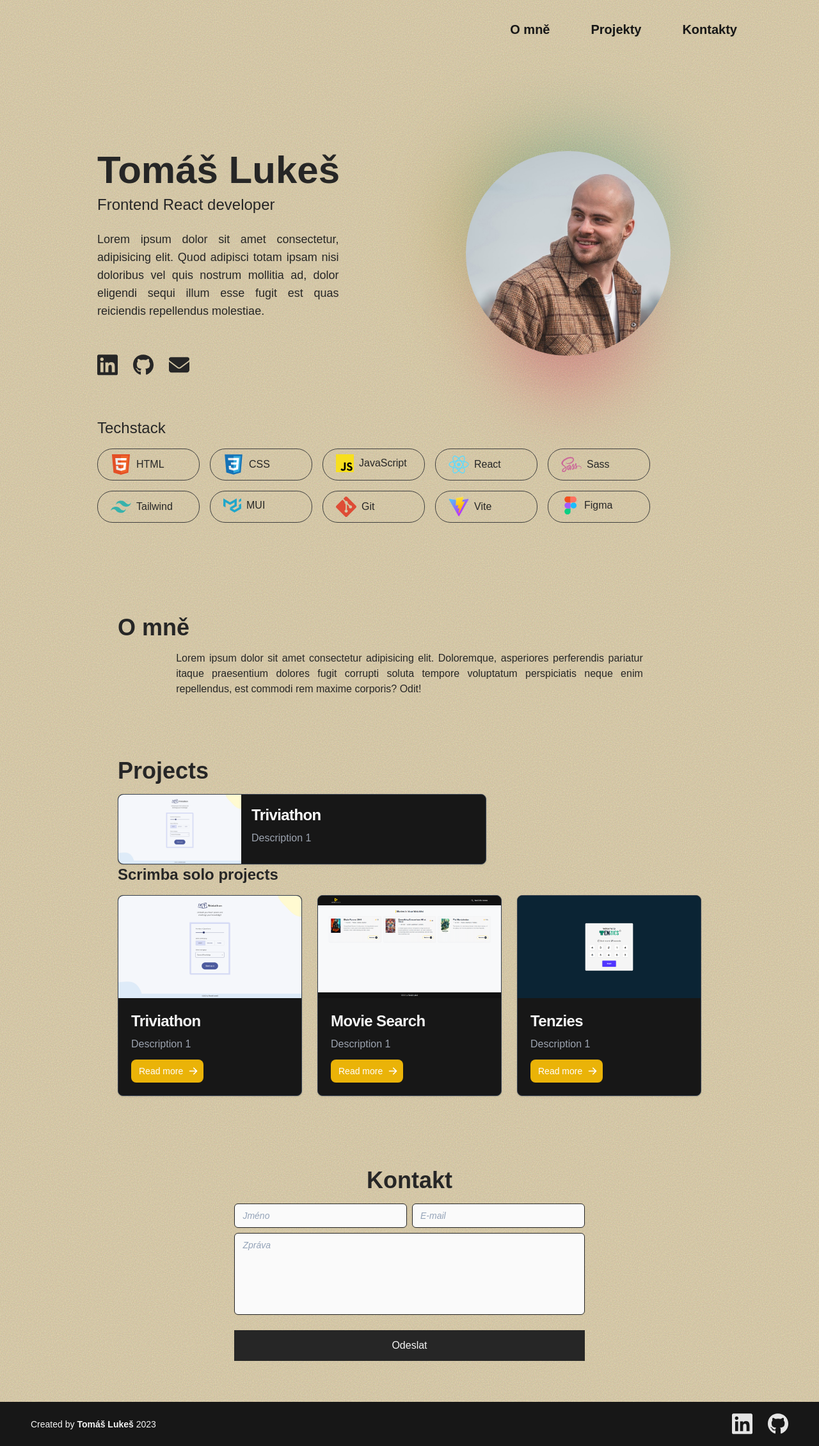
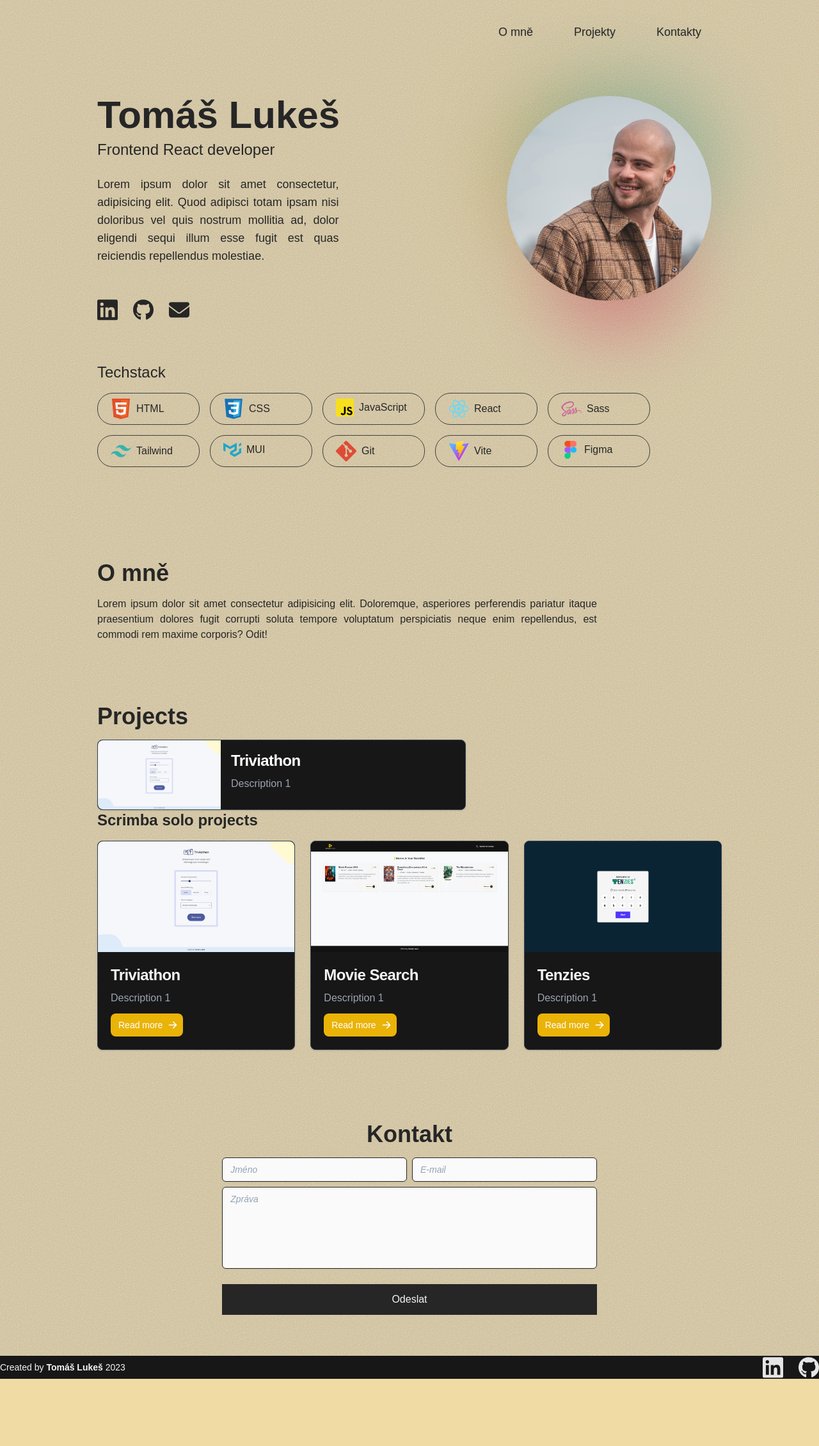
Before and after one commit to TomasLukes/portfolio-page, a React (Vite) app: page / in a window 1280 px wide. Shown: the whole page at 64% size. After the commit the page ends 2155 px from the top, so only its background shows below. Built offline with nearby package versions, Linux system fonts and the light colour scheme; a web font is replaced by a local one.

Commit message:
Improved spacing of sections

```diff
--- a/src/components/About.jsx
+++ b/src/components/About.jsx
@@ -4,9 +4,9 @@ export default function About() {
     /* About section */
     <section id="about" className="">
       {/* About container */}
-      <div className="container mx-auto py-12 px-8">
+      <div className="container mx-auto py-12">
         <h2 className="text-2xl md:text-4xl font-bold pb-4">O mně</h2>
-        <p className="container mx-auto mdw-4/5 md:w-4/5 text-justify">Lorem ipsum dolor sit amet consectetur adipisicing elit. Doloremque, asperiores perferendis pariatur
+        <p className="md-4/5 md:w-4/5 text-justify">Lorem ipsum dolor sit amet consectetur adipisicing elit. Doloremque, asperiores perferendis pariatur
           itaque praesentium dolores fugit corrupti soluta tempore voluptatum perspiciatis neque enim repellendus,
           est commodi rem maxime corporis? Odit!
         </p>
--- a/src/components/Contacts.jsx
+++ b/src/components/Contacts.jsx
@@ -3,7 +3,7 @@ export default function Contacts() {
     /* Contacts */
     <section id="contacts" >
       {/* Contacts container */}
-      <div className="container mx-auto py-16 px-8">
+      <div className="container mx-auto py-16">
       <h2 className="text-2xl md:text-4xl text-center font-bold pb-4">Kontakt</h2>
         <form action="" className="grid grid-cols-1 gap-2 md:w-3/5 mx-auto">
           {/* Inputs group */}
--- a/src/components/Footer.jsx
+++ b/src/components/Footer.jsx
@@ -1,9 +1,9 @@
 export default function Footer() {
   return (
     /* Footer */
-    <footer className="w-full py-4 text-neutral-100 bg-neutral-900">
+    <footer className="w-full text-neutral-100 bg-neutral-900">
       {/* Footer container */}
-      <div className="flex items-center justify-between px-12">
+      <div className="flex items-center justify-between">
         {/* Copyright */}
         <p className="text-xs md:text-sm">
           Created by <span className="font-semibold">Tomáš Lukeš</span> 2023
--- a/src/components/Hero.jsx
+++ b/src/components/Hero.jsx
@@ -3,12 +3,12 @@ import TechStack from "./TechStack"
 export default function Hero() {
   return (
     /* Hero section */
-    <section id="hero" className="px-8 md:px-32 md:pt-40 py-12">
+    <section id="hero" className="grid place-content-center px-8 py-12">
       {/* Hero container */}
-      <div className="container mx-auto flex gap-2 md:gap-8">
+      <div className="container flex gap-2 mx-auto md:gap-8">
         {/* Left item */}
         <div className="w-1/2 relative">
-          <h1 className="pb-2 text-3xl md:text-6xl font-bold whitespace-nowrap md:whitespace-normal">
+          <h1 className="text-3xl md:text-6xl font-bold whitespace-nowrap md:whitespace-normal pb-1 md:pb-2">
             Tomáš Lukeš
           </h1>
           <h3 className="text-xl md:text-2xl pb-3 md:pb-6 ">
@@ -21,7 +21,7 @@ export default function Hero() {
             dolor eligendi sequi illum esse fugit est quas reiciendis repellendus molestiae.
           </p>
           {/* Social icons */}
-          <div className="flex gap-3 pb-3 md:py-4 md:gap-6">
+          <div className="flex gap-4 pb-3 md:py-4 md:gap-6">
             {/* Linkedin logo */}
             <svg className="w-6 md:w-8 fill-neutral-800" xmlns="http://www.w3.org/2000/svg" viewBox="0 0 448 512" >
               <path d="M416 32H31.9C14.3 32 0 46.5 0 64.3v383.4C0 465.5 14.3 480 31.9 480H416c17.6 0 32-14.5 32-32.3V64.3c0-17.8-14.4-32.3-32-32.3zM135.4 416H69V202.2h66.5V416zm-33.2-243c-21.3 0-38.5-17.3-38.5-38.5S80.9 96 102.2 96c21.2 0 38.5 17.3 38.5 38.5 0 21.3-17.2 38.5-38.5 38.5zm282.1 243h-66.4V312c0-24.8-.5-56.7-34.5-56.7-34.6 0-39.9 27-39.9 54.9V416h-66.4V202.2h63.7v29.2h.9c8.9-16.8 30.6-34.5 62.9-34.5 67.2 0 79.7 44.3 79.7 101.9V416z"/>
@@ -39,7 +39,7 @@ export default function Hero() {
         {/* Right item */}
         <div className="w-1/2">
           {/* Profile photo */}
-          <img className="w-32 md:w-80 rounded-full object-cover ml-auto md:mr-20"
+          <img className="w-32 md:w-80 rounded-full object-cover ml-auto md:mr-4 "
             src="/images/profile-photo.jpg" alt=""
           />
           {/* Blob animation */}
@@ -51,7 +51,7 @@ export default function Hero() {
         </div>
       </div>
 
-      <p className="md:hidden container mx-auto text-justify pt-3 pb-3">
+      <p className="md:hidden container mx-auto text-justify pt-6 ">
             Lorem ipsum dolor sit amet consectetur, adipisicing elit.
             Quod adipisci totam ipsam nisi doloribus vel quis nostrum mollitia ad,
             dolor eligendi sequi illum esse fugit est quas reiciendis repellendus molestiae.
--- a/src/components/Navbar.jsx
+++ b/src/components/Navbar.jsx
@@ -2,7 +2,6 @@ import { useState } from "react"
 
 export default function Navbar() {
   const [mobileMenuOpen, setMobileMenuOpen] = useState(false)
-
 
   function handleClick() {
     setMobileMenuOpen(!mobileMenuOpen)
@@ -10,17 +9,19 @@ export default function Navbar() {
 
   return (
     /* Navbar */
-    <nav className="w-full pt-8 pb-4 text-neutral-900 text-xl font-medium ">
+    <nav className="w-full text-xl font-medium">
       {/* Navbar container */}
-      <div className="flex items-center justify-between px-8 md:px-32 ">
-        {/* Logo img */}
+      <div className="container mx-auto flex items-center justify-end py-6 md:py-9 px-8">
+
+        {/*  Logo img
         <div>
           <h1 className="text-xl font-semibold
             md:text-2xl">
           </h1>
-        </div>
+        </div> */}
+
         {/* Menu items - desktop */}
-        <div className="hidden md:flex space-x-16 text-xl font-semibold ">
+        <div className="hidden md:flex space-x-16 text-lg">
           <a href="#" className="hover:text-yellow-500 drop-shadow-sm">O mně</a>
           <a href="#" className="hover:text-yellow-500 drop-shadow-sm">Projekty</a>
           <a href="#" className="hover:text-yellow-500 drop-shadow-sm">Kontakty</a>
@@ -38,13 +39,13 @@ export default function Navbar() {
       </div>
 
       {/* Mobile menu */}
-      <div className="md:hidden text-neutral-900">
+      <div className="md:hidden">
         <div id="menu" className={`${!mobileMenuOpen && 'hidden'} absolute flex flex-col gap-4 items-center self-end py-8 mt-10 font-bold rounded-sm
          bg-neutral-200 sm:w-auto sm:self-center left-6 right-6 drop-shadow-md`}>
           <a href="#" className="hover:text-yellow-500">O mně</a>
-            <span className="w-4/5 mx-auto border border-solid border-b-1 border-gray-200"></span>
+            <span className="w-4/5 mx-auto border border-solid border-b-1 border-gray-400"></span>
           <a href="#" className="hover:text-yellow-500">Projekty</a>
-            <span className="w-4/5 mx-auto border border-solid border-b-1 border-gray-200"></span>
+            <span className="w-4/5 mx-auto border border-solid border-b-1 border-gray-400"></span>
           <a href="#" className="hover:text-yellow-500">Kontakty</a>
         </div>
       </div>
--- a/src/components/Projects.jsx
+++ b/src/components/Projects.jsx
@@ -6,7 +6,7 @@ export default function Projects() {
     /* Projects */
     <section id="projects" >
       {/* Projects container */}
-      <div className="container mx-auto py-12 px-8 ">
+      <div className="container mx-auto py-12">
         <h2 className="text-2xl md:text-4xl font-bold pb-4">
           Projects
         </h2>
--- a/src/styles/custom.css
+++ b/src/styles/custom.css
@@ -7,9 +7,13 @@ body {
   background-color: var(--bg);
 }
 
-section {
-  max-width: 1250px;
+section, nav {
+  max-width: 1300px;
   margin: 0 auto;
+}
+
+#hero {
+  min-height: calc(100vh - 72px);
 }
 
 .hamburger {
@@ -68,7 +72,7 @@ section {
   .blob-cont {
     position: relative;
     top: -450px;
-    right: 75px;
+    right: 0px;
     z-index: -2;
   }
 
--- a/src/styles/output.css
+++ b/src/styles/output.css
@@ -695,10 +695,18 @@ video {
   flex-wrap: wrap;
 }
 
+.place-content-center {
+  place-content: center;
+}
+
 .items-center {
   align-items: center;
 }
 
+.justify-end {
+  justify-content: flex-end;
+}
+
 .justify-between {
   justify-content: space-between;
 }
@@ -721,18 +729,6 @@ video {
 
 .gap-8 {
   gap: 2rem;
-}
-
-.space-x-12 > :not([hidden]) ~ :not([hidden]) {
-  --tw-space-x-reverse: 0;
-  margin-right: calc(3rem * var(--tw-space-x-reverse));
-  margin-left: calc(3rem * calc(1 - var(--tw-space-x-reverse)));
-}
-
-.space-x-24 > :not([hidden]) ~ :not([hidden]) {
-  --tw-space-x-reverse: 0;
-  margin-right: calc(6rem * var(--tw-space-x-reverse));
-  margin-left: calc(6rem * calc(1 - var(--tw-space-x-reverse)));
 }
 
 .space-x-16 > :not([hidden]) ~ :not([hidden]) {
@@ -786,9 +782,9 @@ video {
   border-style: solid;
 }
 
-.border-gray-200 {
+.border-gray-400 {
   --tw-border-opacity: 1;
-  border-color: rgb(229 231 235 / var(--tw-border-opacity));
+  border-color: rgb(156 163 175 / var(--tw-border-opacity));
 }
 
 .border-gray-700 {
@@ -801,11 +797,6 @@ video {
   border-color: rgb(64 64 64 / var(--tw-border-opacity));
 }
 
-.border-neutral-300 {
-  --tw-border-opacity: 1;
-  border-color: rgb(212 212 212 / var(--tw-border-opacity));
-}
-
 .border-neutral-800 {
   --tw-border-opacity: 1;
   border-color: rgb(38 38 38 / var(--tw-border-opacity));
@@ -857,11 +848,6 @@ video {
   padding: 1.25rem;
 }
 
-.px-12 {
-  padding-left: 3rem;
-  padding-right: 3rem;
-}
-
 .px-3 {
   padding-left: 0.75rem;
   padding-right: 0.75rem;
@@ -902,9 +888,9 @@ video {
   padding-bottom: 0.75rem;
 }
 
-.py-4 {
-  padding-top: 1rem;
-  padding-bottom: 1rem;
+.py-6 {
+  padding-top: 1.5rem;
+  padding-bottom: 1.5rem;
 }
 
 .py-8 {
@@ -912,8 +898,8 @@ video {
   padding-bottom: 2rem;
 }
 
-.pb-2 {
-  padding-bottom: 0.5rem;
+.pb-1 {
+  padding-bottom: 0.25rem;
 }
 
 .pb-3 {
@@ -940,8 +926,20 @@ video {
   padding-top: 0.75rem;
 }
 
-.pt-8 {
-  padding-top: 2rem;
+.pb-6 {
+  padding-bottom: 1.5rem;
+}
+
+.pt-9 {
+  padding-top: 2.25rem;
+}
+
+.pt-6 {
+  padding-top: 1.5rem;
+}
+
+.pt-4 {
+  padding-top: 1rem;
 }
 
 .text-center {
@@ -1019,11 +1017,6 @@ video {
 .text-neutral-800 {
   --tw-text-opacity: 1;
   color: rgb(38 38 38 / var(--tw-text-opacity));
-}
-
-.text-neutral-900 {
-  --tw-text-opacity: 1;
-  color: rgb(23 23 23 / var(--tw-text-opacity));
 }
 
 .text-white {
@@ -1150,9 +1143,13 @@ body {
   background-color: var(--bg);
 }
 
-section {
-  max-width: 1250px;
+section, nav {
+  max-width: 1300px;
   margin: 0 auto;
+}
+
+#hero {
+  min-height: calc(100vh - 72px);
 }
 
 .hamburger {
@@ -1212,7 +1209,7 @@ body::before {
 .blob-cont {
   position: relative;
   top: -450px;
-  right: 75px;
+  right: 0px;
   z-index: -2;
 }
 
@@ -1521,8 +1518,8 @@ body::before {
 }
 
 @media (min-width: 768px) {
-  .md\:mr-20 {
-    margin-right: 5rem;
+  .md\:mr-4 {
+    margin-right: 1rem;
   }
 
   .md\:block {
@@ -1541,6 +1538,10 @@ body::before {
     height: auto;
   }
 
+  .md\:w-3\/5 {
+    width: 60%;
+  }
+
   .md\:w-4\/5 {
     width: 80%;
   }
@@ -1559,14 +1560,6 @@ body::before {
 
   .md\:w-80 {
     width: 20rem;
-  }
-
-  .md\:w-3\/5 {
-    width: 60%;
-  }
-
-  .md\:w-2\/5 {
-    width: 40%;
   }
 
   .md\:max-w-xl {
@@ -1598,22 +1591,22 @@ body::before {
     border-bottom-left-radius: 0.5rem;
   }
 
-  .md\:px-32 {
-    padding-left: 8rem;
-    padding-right: 8rem;
-  }
-
   .md\:py-4 {
     padding-top: 1rem;
     padding-bottom: 1rem;
   }
 
+  .md\:py-9 {
+    padding-top: 2.25rem;
+    padding-bottom: 2.25rem;
+  }
+
+  .md\:pb-2 {
+    padding-bottom: 0.5rem;
+  }
+
   .md\:pb-6 {
     padding-bottom: 1.5rem;
-  }
-
-  .md\:pt-40 {
-    padding-top: 10rem;
   }
 
   .md\:text-2xl {
@@ -1635,9 +1628,4 @@ body::before {
     font-size: 0.875rem;
     line-height: 1.25rem;
   }
-
-  .md\:text-xl {
-    font-size: 1.25rem;
-    line-height: 1.75rem;
-  }
-}
+}
```
Lines whose indentation alone changed are shown as unchanged.
